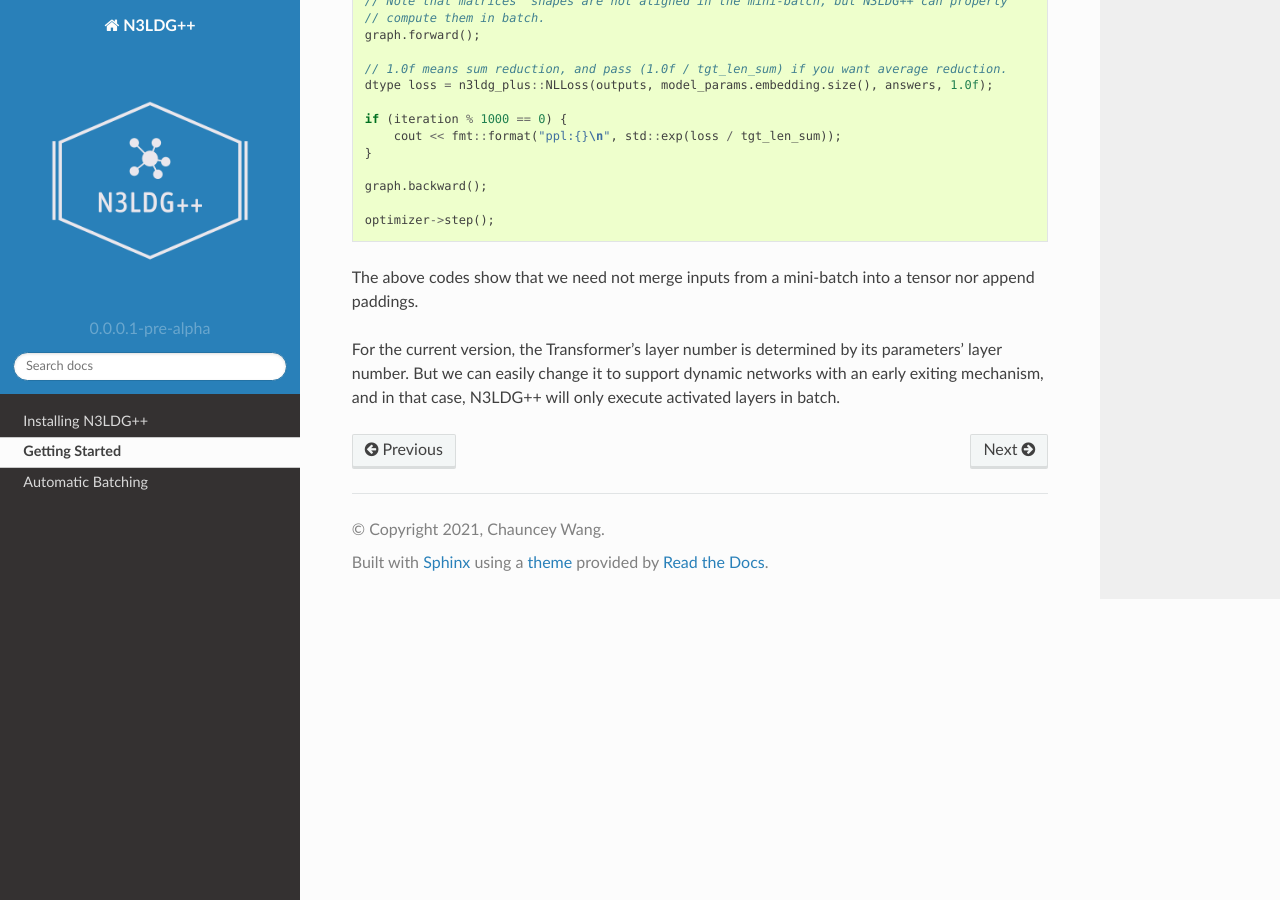
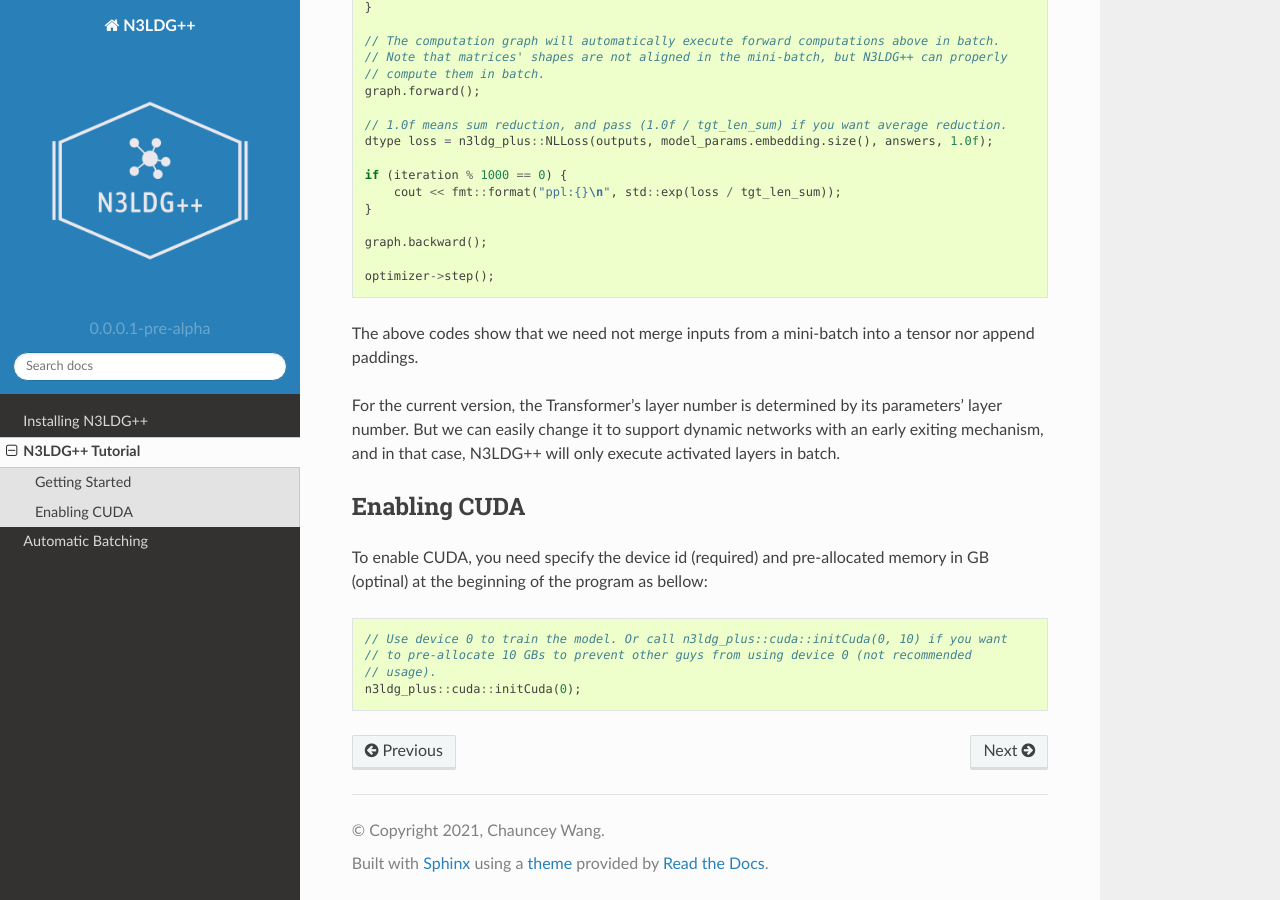
Before and after one commit to chncwang/InsNet, a Sphinx documentation site: the page built from docs/source/getting_started.rst, in a window 1280 px wide and 900 px high, scrolled down 1968 px. Built offline with Sphinx 7.4.7 and the Read the Docs theme 2.0.0, drawn with Linux system fonts in a browser that asks for light colours; some of the changed text lies outside the part shown.

Commit message:
1) add cuda cnfig. 2) update auto batch

```diff
--- a/docs/source/getting_started.rst
+++ b/docs/source/getting_started.rst
@@ -1,9 +1,12 @@
-Getting Started
+N3LDG++ Tutorial
 ============================
 
 In this topic, we will demonstrate how to train a model using N3LDG++ from scratch, taking the conversation model as an example.
 
 Before getting started, note that N3LDG++ uses procedural style computation APIs. Thus Unlike PyTorch, there is no concept of "module" and parameters are decoupled from models, making it straightforward when reusing the same parameters in different layers or places of the neural network.
+
+Getting Started
+------------------
 
 Firstly, we define model parameters as follows:
 
@@ -113,3 +116,14 @@ Supposing that we have already loaded and randomly shuffled training instances,
 The above codes show that we need not merge inputs from a mini-batch into a tensor nor append paddings.
 
 For the current version, the Transformer's layer number is determined by its parameters' layer number. But we can easily change it to support dynamic networks with an early exiting mechanism, and in that case, N3LDG++ will only execute activated layers in batch.
+
+Enabling CUDA
+---------------
+To enable CUDA, you need specify the device id (required) and pre-allocated memory in GB (optinal) at the beginning of the program as bellow:
+
+.. code-block:: c++
+
+    // Use device 0 to train the model. Or call n3ldg_plus::cuda::initCuda(0, 10) if you want
+    // to pre-allocate 10 GBs to prevent other guys from using device 0 (not recommended
+    // usage).
+    n3ldg_plus::cuda::initCuda(0);
```
Also changed, not shown: docs/source/auto_batch.rst (+9 -2 lines).
